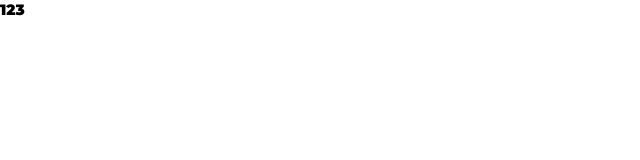
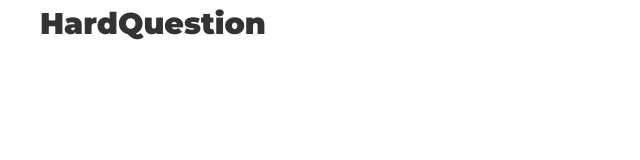
Before and after one commit to kristaps2044/cv_resume_project, a plain HTML site: page index.html in a window 1280 px wide. Shown: the whole page, without its empty margins (0-640 px from the left). Drawn offline with Linux system fonts and the light colour scheme.

Commit message:
fons+nosaukums

```diff
--- a/index.html
+++ b/index.html
@@ -11,9 +11,10 @@
     <title>Something basic</title>
 </head>
 <body>
-    <div>
-        123
-        <script src="script.js"></script>
+    <div class="intro">
+        <div class="container">
+            <h1>HardQuestion</h1>
+        </div>
     </div>
 </body>
 </html>
--- a/style.css
+++ b/style.css
@@ -8,10 +8,6 @@
     width: 100%;
     height: 100%;
     background-size: cover;
-}
-
-.block{
-
 }
 
 .input-styles{
@@ -28,6 +24,8 @@ body{
     margin:0;
     font-family: 'Montserrat', sans-serif;
     font-size: 15px;
+    line-height: 1.6;
+    color: #333
 }
 
 .cv-selection{
@@ -62,3 +60,24 @@ body{
     border-color: grey;
     border-radius: 4px;
 }
+
+*,
+*::before
+*::after {
+    box-sizing: border-box;
+}
+
+h1, h2, h3, h4, h5, h6, h6 {
+    margin: 0;
+}
+
+.container {
+    width: 100%;
+    max-width: 1200px;
+    margin: 0 auto;
+}
+
+.intro {
+    width: 100%;
+    height: 100vh;
+}
```
Also changed, not shown: images/back.jpg (added).
